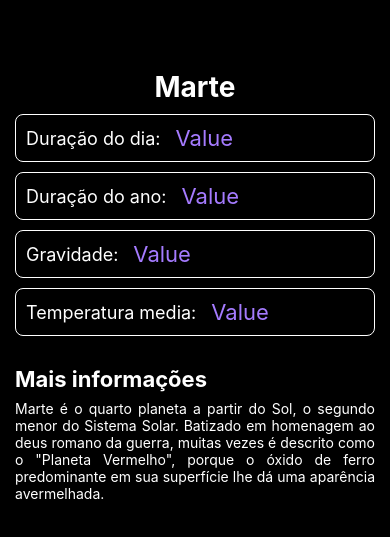
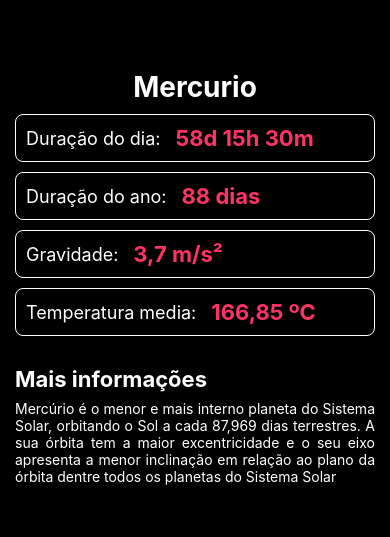
Before and after one commit to Yur16/universe, a React Native app: screen / in a window 390 px wide. Shown: the part 187-724 px from the top of the page. Built offline with nearby package versions, Linux system fonts and the light colour scheme.

Commit message:
feat: atualizando conforme a API

```diff
--- a/src/components/description/index.js
+++ b/src/components/description/index.js
@@ -3,37 +3,37 @@ import { Text } from 'react-native';
 
 import { Container, Name, Attribute, Value, More } from './styles';
 
-export default function Description() {
+export default function Description({ data }) {
 
-	const data = [ 1, 2, 3, 4, 5, 6 ];
+	console.log(data);
 
   return (
     <Container>
-    	<Name>Marte</Name>
+    	<Name>{data.name}</Name>
 
     	<Attribute>
 				<Text style={{fontSize: 18, color: '#fff'}}>
 					Duração do dia:
 				</Text>
-				<Value>Value</Value>
+				<Value>{data.day}</Value>
 			</Attribute>
 			<Attribute>
 				<Text style={{fontSize: 18, color: '#fff'}}>
 					Duração do ano:
 				</Text>
-				<Value>Value</Value>
+				<Value>{data.year}</Value>
 			</Attribute>
 			<Attribute>
 				<Text style={{fontSize: 18, color: '#fff'}}>
 					Gravidade:
 				</Text>
-				<Value>Value</Value>
+				<Value>{data.gravity}</Value>
 			</Attribute>
 			<Attribute>
 				<Text style={{fontSize: 18, color: '#fff'}}>
 					Temperatura media:
 				</Text>
-				<Value>Value</Value>
+				<Value>{data.temperature}</Value>
 			</Attribute>
 
 
@@ -42,7 +42,7 @@ export default function Description() {
 			</Text>
 
     	<More>
-    		Marte é o quarto planeta a partir do Sol, o segundo menor do Sistema Solar. Batizado em homenagem ao deus romano da guerra, muitas vezes é descrito como o "Planeta Vermelho", porque o óxido de ferro predominante em sua superfície lhe dá uma aparência avermelhada.
+    		{data.description}
     	</More>
     </Container>
   );
--- a/src/components/description/styles.js
+++ b/src/components/description/styles.js
@@ -28,7 +28,8 @@ export const Attribute = styled.View`
 	border-radius: 8px;
 `
 export const Value = styled.Text`
-	color: #A57BFF;
+	color: #FF3366;
 	font-size: 22px;
 	margin-left: 15px;
+	font-weight: bold;
 `;
--- a/src/pages/Planets/index.js
+++ b/src/pages/Planets/index.js
@@ -1,4 +1,4 @@
-import React from 'react';
+import React, { useState } from 'react';
 
 import { Container, Title, List, Item, Planet } from './styles';
 
@@ -7,15 +7,21 @@ import Description from '../../components/description';
 import { loadPlanets } from '../../services/api';
 
 export default function Planets() {
+  const [selectedItem, setItem] = useState(0);
+  const data = loadPlanets();
 
-  const data = loadPlanets();
+  function handleSelect(selected) {
+    setItem(selected);
+  }
+
+  console.log(selectedItem);
 
   return (
     <Container>
       <Title>Descubra o infinito do universo</Title>
       <List>
-        {data.map(planet => (
-          <Item key={planet.name}>
+        {data.map((planet, index) => (
+          <Item key={planet.name} onPress={() => handleSelect(index)}>
             <Planet source={{
               uri: planet.icon,
             }} />
@@ -23,7 +29,7 @@ export default function Planets() {
         ))}
       </List>
 
-      <Description />
+      <Description data={data[selectedItem]} />
     </Container>
   );
 }
```
